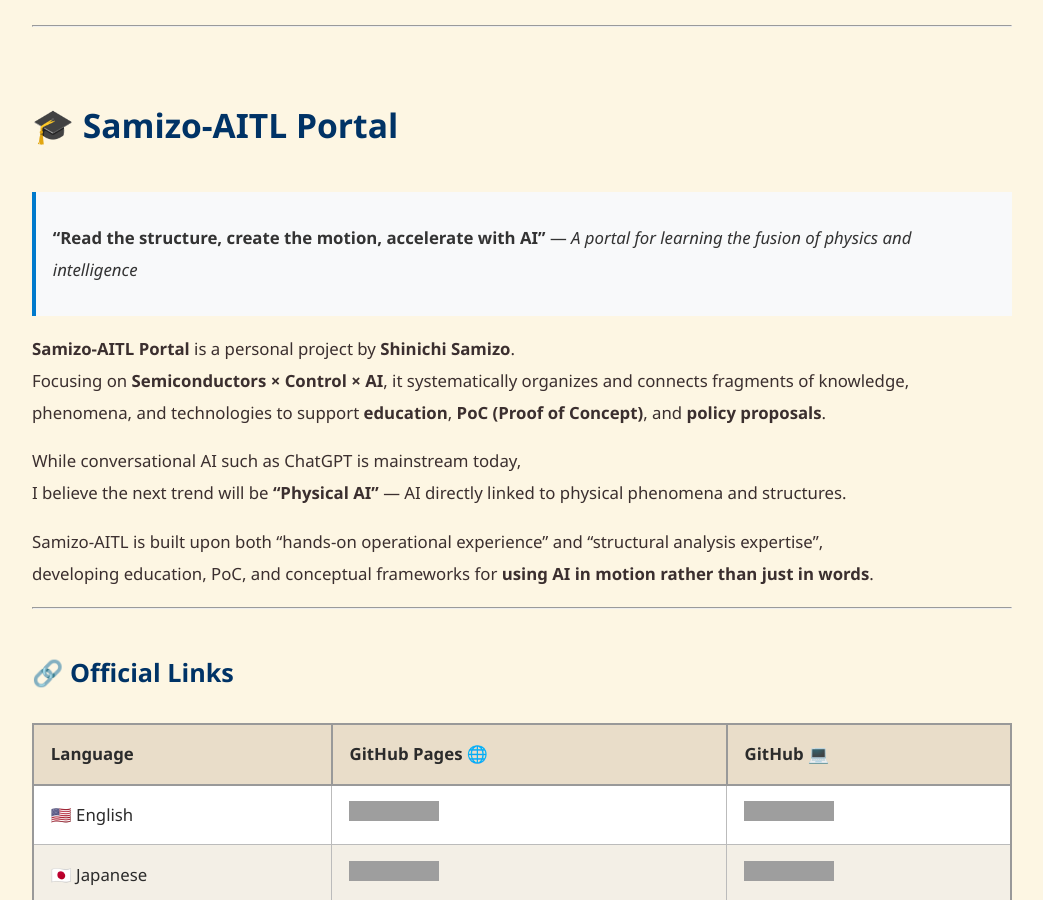
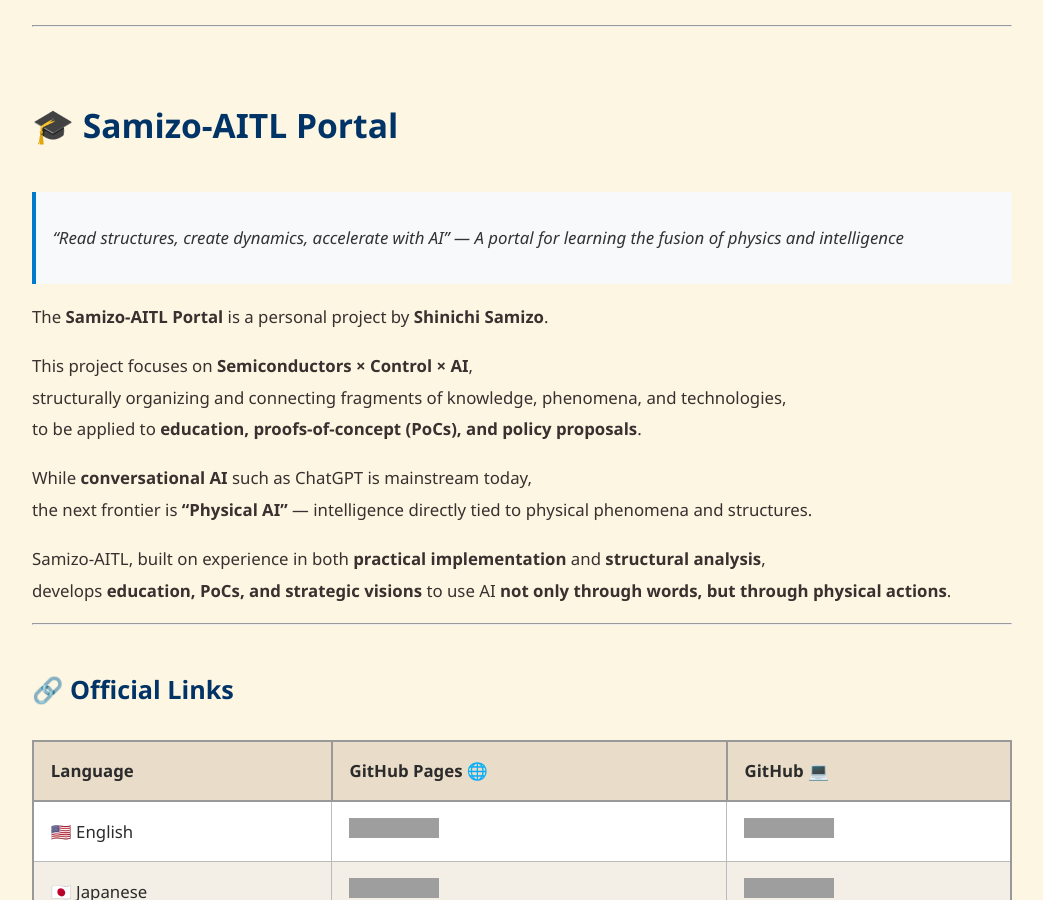
Before and after one commit to Samizo-AITL/Samizo-AITL.github.io, a Jekyll site: the page built from en/index.md, in a window 1280 px wide and 900 px high, cut to the strip 0-900 px from the top of the window. Shown: the whole strip, without its empty margins (118-1161 px from the left). Built offline with Jekyll 4.4.1, drawn with Linux system fonts in a browser that asks for light colours; grey boxes are pictures that could not be loaded.

Commit message:
Update index.md

```diff
--- a/en/index.md
+++ b/en/index.md
@@ -7,16 +7,19 @@
 ---
 
 # 🎓 Samizo-AITL Portal
-> **"Read the structure, create the motion, accelerate with AI"** — *A portal for learning the fusion of physics and intelligence*
+> *"Read structures, create dynamics, accelerate with AI" — A portal for learning the fusion of physics and intelligence*
 
-**Samizo-AITL Portal** is a personal project by **Shinichi Samizo**.
-Focusing on **Semiconductors × Control × AI**, it systematically organizes and connects fragments of knowledge, phenomena, and technologies to support **education**, **PoC (Proof of Concept)**, and **policy proposals**.
+The **Samizo-AITL Portal** is a personal project by **Shinichi Samizo**.
 
-While conversational AI such as ChatGPT is mainstream today,
-I believe the next trend will be **"Physical AI"** — AI directly linked to physical phenomena and structures.
+This project focuses on **Semiconductors × Control × AI**,
+structurally organizing and connecting fragments of knowledge, phenomena, and technologies,
+to be applied to **education, proofs-of-concept (PoCs), and policy proposals**.
 
-Samizo-AITL is built upon both "hands-on operational experience" and "structural analysis expertise",
-developing education, PoC, and conceptual frameworks for **using AI in motion rather than just in words**.
+While **conversational AI** such as ChatGPT is mainstream today,
+the next frontier is **"Physical AI"** — intelligence directly tied to physical phenomena and structures.
+
+Samizo-AITL, built on experience in both **practical implementation** and **structural analysis**,
+develops **education, PoCs, and strategic visions** to use AI **not only through words, but through physical actions**.
 
 ---
 
```
